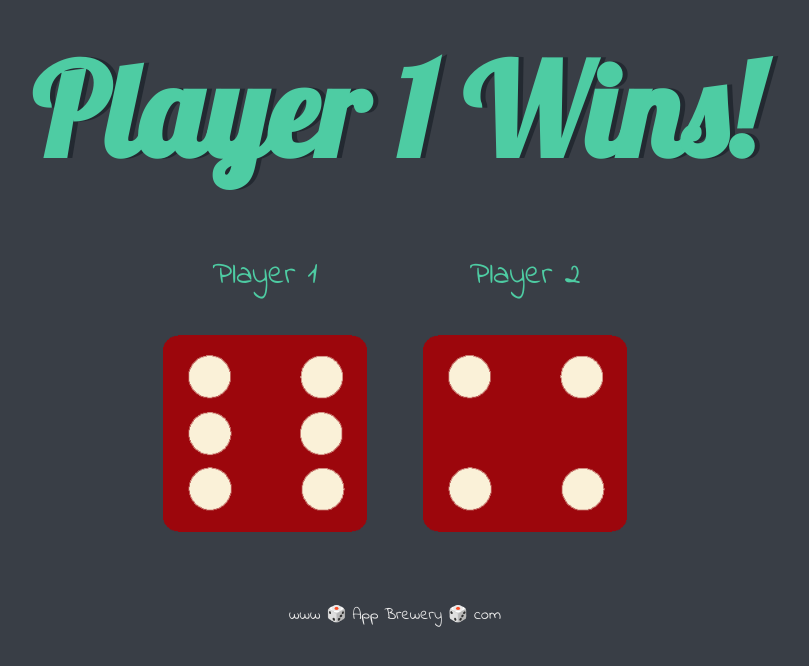
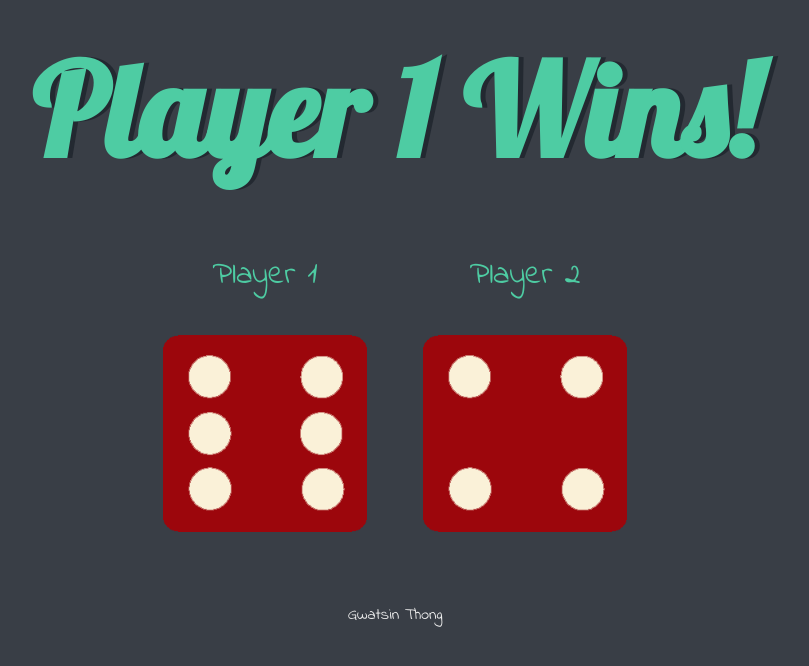
Before and after one commit to gwatsin/Dice-game, a plain HTML site: page index.html in a window 1280 px wide. Shown: the whole page, without its empty margins (245-1054 px from the left). Drawn offline with Linux system fonts and the light colour scheme.

Commit message:
Final Commit

```diff
--- a/index.html
+++ b/index.html
@@ -25,7 +25,7 @@
       </div>
     </div>
 
-    <footer>www 🎲 App Brewery 🎲 com</footer>
+    <footer>Gwatsin Thong</footer>
     <script src="./index.js"></script>
   </body>
 </html>
```
